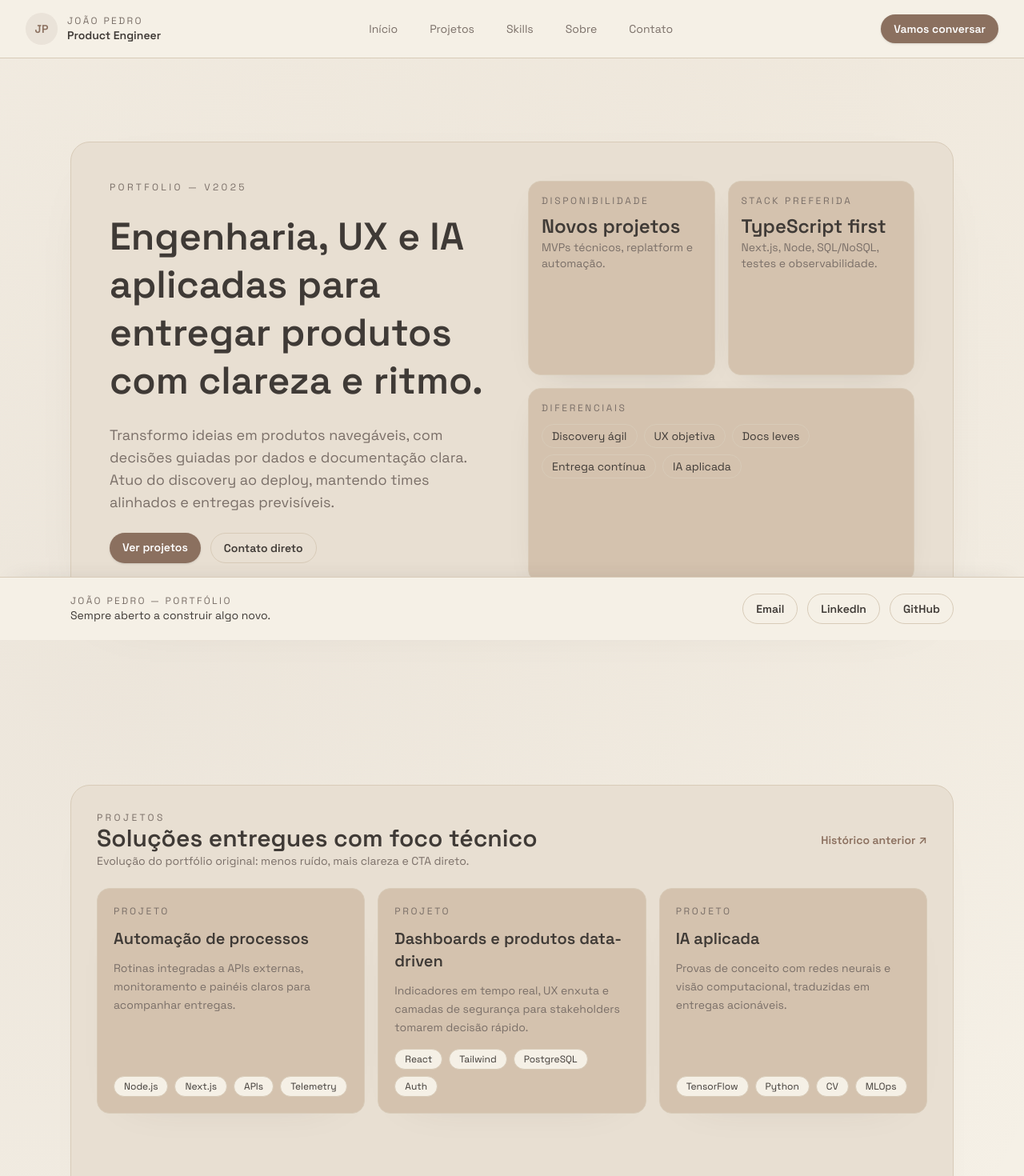
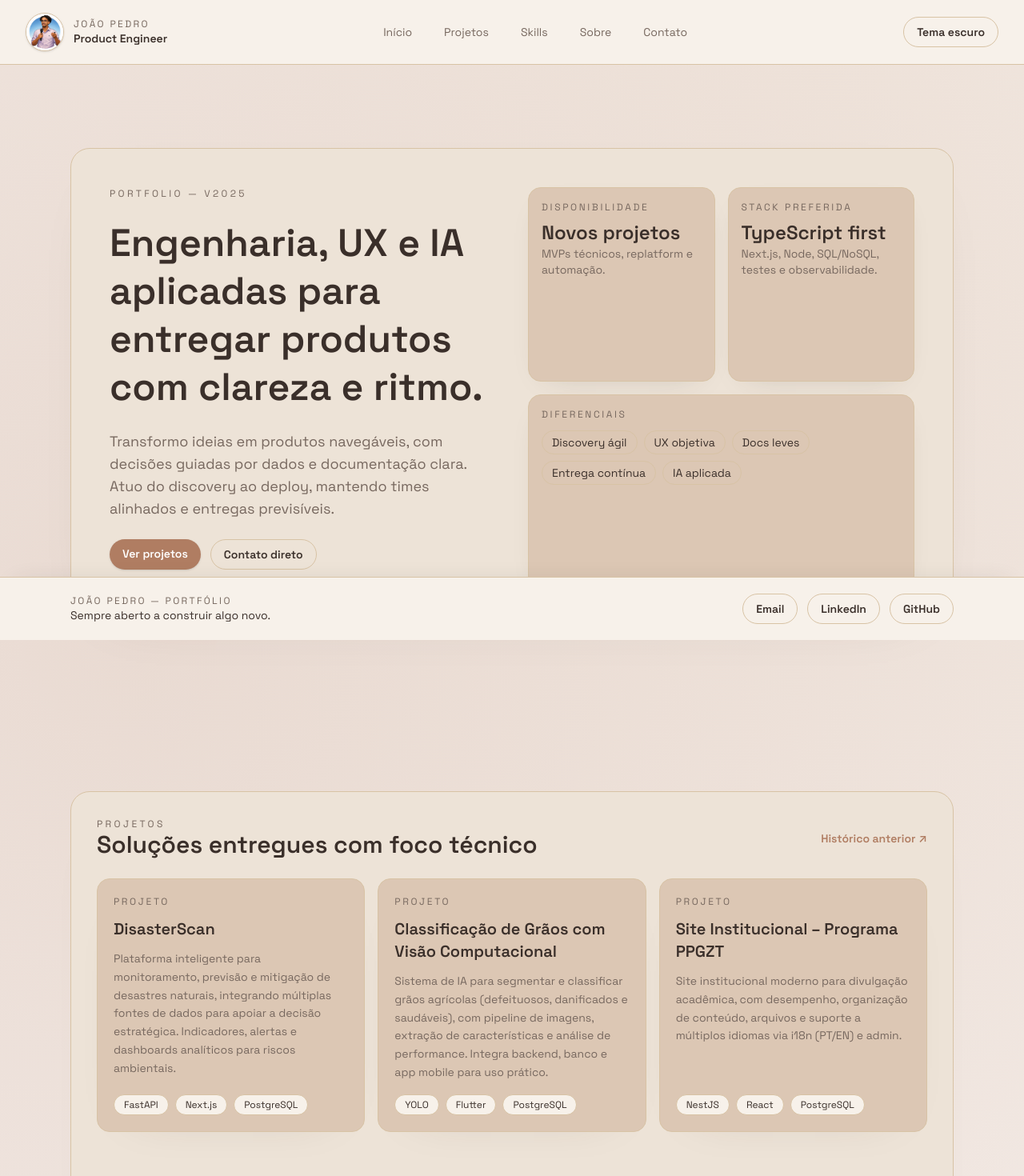
Before and after one commit to p3dru/vintage_portfolio, a Next.js app: page / in a window 1280 px wide. Shown: the top 1470 px of the page at 80% size. Built offline with nearby package versions, Linux system fonts and the light colour scheme.

Commit message:
style: updating avatar

```diff
--- a/app/globals.css
+++ b/app/globals.css
@@ -1,15 +1,28 @@
 @import "tailwindcss";
 
 :root {
-  --background: #f5f0e6;
-  --foreground: #3f3a36;
-  --muted: #7a6f68;
-  --border: #d8cbb8;
-  --accent: #8b705f;
-  --accent-soft: #c9b59a;
-  --header-footer: #f5f0e6;
-  --section: #e8dfd2;
-  --card: #d4c2ae;
+  --background: #f2e9e4;
+  --foreground: #3a2f2a;
+  --muted: #77685f;
+  --border: #d8c3a5;
+  --accent: #b07d62;
+  --accent-soft: #e5c1a9;
+  --header-footer: #f7f1ea;
+  --section: #ede3d7;
+  --card: #dcc7b4;
+}
+
+/* Tema escuro vintage */
+[data-theme="dark"] {
+  --background: #0f0b09;
+  --foreground: #f6eee6;
+  --muted: #c8b7a7;
+  --border: #241c16;
+  --accent: #e5c1a9;
+  --accent-soft: #a68d7b;
+  --header-footer: #17110d;
+  --section: #19130f;
+  --card: #241c16;
 }
 
 @theme inline {
@@ -21,9 +34,9 @@
 
 body {
   background:
-    radial-gradient(circle at 10% 20%, rgba(139, 112, 95, 0.08), transparent 35%),
-    radial-gradient(circle at 80% 0%, rgba(212, 194, 174, 0.16), transparent 30%),
-    radial-gradient(circle at 50% 100%, rgba(200, 181, 154, 0.14), transparent 45%),
+    radial-gradient(circle at 12% 18%, rgba(176, 125, 98, 0.12), transparent 38%),
+    radial-gradient(circle at 82% 6%, rgba(220, 195, 165, 0.14), transparent 34%),
+    radial-gradient(circle at 48% 94%, rgba(229, 193, 169, 0.12), transparent 45%),
     var(--background);
   color: var(--foreground);
   font-family: var(--font-sans), "Space Grotesk", system-ui, -apple-system,
--- a/app/layout.tsx
+++ b/app/layout.tsx
@@ -16,7 +16,7 @@ const plexMono = IBM_Plex_Mono({
 });
 
 export const metadata: Metadata = {
-  title: "Pedro Duarte — Portfolio",
+  title: "João Pedro — Portfolio",
   description: "Soluções web rápidas, técnicas e orientadas a produto.",
 };
 
--- a/app/page.tsx
+++ b/app/page.tsx
@@ -1,3 +1,8 @@
+"use client";
+
+import { useEffect, useState } from "react";
+import Image from "next/image";
+
 const navLinks = [
   { label: "Início", href: "#inicio" },
   { label: "Projetos", href: "#projetos" },
@@ -8,25 +13,25 @@ const navLinks = [
 
 const projects = [
   {
-    title: "Automação de processos",
+    title: "DisasterScan",
     summary:
-      "Rotinas integradas a APIs externas, monitoramento e painéis claros para acompanhar entregas.",
-    tags: ["Node.js", "Next.js", "APIs", "Telemetry"],
-    link: "https://github.com/p3dru",
+      "Plataforma inteligente para monitoramento, previsão e mitigação de desastres naturais, integrando múltiplas fontes de dados para apoiar a decisão estratégica. Indicadores, alertas e dashboards analíticos para riscos ambientais.",
+    tags: ["FastAPI", "Next.js", "PostgreSQL"],
+    link: "https://icognitiva.com/disasterscan",
   },
   {
-    title: "Dashboards e produtos data-driven",
+    title: "Classificação de Grãos com Visão Computacional",
     summary:
-      "Indicadores em tempo real, UX enxuta e camadas de segurança para stakeholders tomarem decisão rápido.",
-    tags: ["React", "Tailwind", "PostgreSQL", "Auth"],
-    link: "https://www.linkedin.com/in/p3dru/",
+      "Sistema de IA para segmentar e classificar grãos agrícolas (defeituosos, danificados e saudáveis), com pipeline de imagens, extração de características e análise de performance. Integra backend, banco e app mobile para uso prático.",
+    tags: ["YOLO", "Flutter", "PostgreSQL"],
+    link: "mailto:p3droon3@gmail.com?subject=Classifica%C3%A7%C3%A3o%20de%20Gr%C3%A3os",
   },
   {
-    title: "IA aplicada",
+    title: "Site Institucional – Programa PPGZT",
     summary:
-      "Provas de conceito com redes neurais e visão computacional, traduzidas em entregas acionáveis.",
-    tags: ["TensorFlow", "Python", "CV", "MLOps"],
-    link: "mailto:p3droon3@gmail.com?subject=Projeto%20IA",
+      "Site institucional moderno para divulgação acadêmica, com desempenho, organização de conteúdo, arquivos e suporte a múltiplos idiomas via i18n (PT/EN) e admin.",
+    tags: ["NestJS", "React", "PostgreSQL"],
+    link: "https://ppgzt.com.br/",
   },
 ];
 
@@ -69,7 +74,7 @@ const tools = [
   "Next.js, React, TypeScript",
   "Tailwind, Design Systems",
   "Node.js, FastAPI, Django",
-  "PostgreSQL, MongoDB",
+  "PostgreSQL, MySQL, MongoDB",
   "GraphQL, REST",
   "TensorFlow, Keras, YOLO",
   "Git, GitHub, CI/CD",
@@ -95,13 +100,39 @@ const contactMethods = [
 ];
 
 export default function Home() {
+  const [theme, setTheme] = useState<"light" | "dark">("light");
+
+  useEffect(() => {
+    const stored = window.localStorage.getItem("theme");
+    if (stored === "dark" || stored === "light") {
+      setTheme(stored);
+      document.documentElement.setAttribute("data-theme", stored);
+    }
+  }, []);
+
+  useEffect(() => {
+    document.documentElement.setAttribute("data-theme", theme);
+    window.localStorage.setItem("theme", theme);
+  }, [theme]);
+
+  const toggleTheme = () => {
+    setTheme((prev) => (prev === "light" ? "dark" : "light"));
+  };
+
   return (
     <div className="min-h-screen text-[var(--foreground)]">
       <header className="sticky top-0 z-20 border-b border-[var(--border)] bg-[var(--header-footer)] backdrop-blur-md">
         <div className="mx-auto flex w-full max-w-7xl items-center justify-between px-4 py-4 md:px-8">
           <div className="flex items-center gap-3">
-            <div className="flex h-10 w-10 items-center justify-center rounded-full bg-[var(--accent)]/10 text-sm font-semibold text-[var(--accent)]">
-              JP
+            <div className="relative h-12 w-12 overflow-hidden rounded-full border border-[var(--border)] bg-[var(--header-footer)] shadow-sm">
+              <Image
+                src="/avatar.png"
+                alt="Avatar de João Pedro"
+                fill
+                sizes="48px"
+                className="object-cover"
+                priority
+              />
             </div>
             <div className="flex flex-col leading-tight">
               <span className="text-xs uppercase tracking-[0.2em] text-[var(--muted)]">
@@ -123,12 +154,13 @@ export default function Home() {
               </a>
             ))}
           </nav>
-          <a
-            className="hidden rounded-full bg-[var(--accent)] px-4 py-2 text-sm font-semibold text-white shadow-sm transition hover:-translate-y-[1px] hover:shadow-md md:inline-flex"
-            href="mailto:p3droon3@gmail.com?subject=Vamos%20construir"
+          <button
+            className="hidden rounded-full border border-[var(--border)] px-4 py-2 text-sm font-semibold text-[var(--foreground)] transition hover:-translate-y-[1px] hover:border-[var(--accent)] hover:text-[var(--accent)] md:inline-flex"
+            type="button"
+            onClick={toggleTheme}
           >
-            Vamos conversar
-          </a>
+            {theme === "light" ? "Tema escuro" : "Tema claro"}
+          </button>
         </div>
       </header>
 
@@ -136,7 +168,7 @@ export default function Home() {
         <div className="section-wrapper flex min-h-[85vh] items-center justify-center">
           <section
             id="inicio"
-            className="anchor-section grid min-h-[70vh] gap-10 rounded-3xl border border-[var(--border)] bg-[var(--section)] p-8 shadow-[0_20px_80px_-60px_rgba(63,58,54,0.25)] md:min-h-[75vh] md:grid-cols-2 md:p-12"
+            className="anchor-section grid min-h-[70vh] gap-10 rounded-3xl border border-[var(--border)] bg-[var(--section)] p-8 shadow-[0_20px_80px_-60px_rgba(58,49,43,0.22)] md:min-h-[75vh] md:grid-cols-2 md:p-12"
           >
             <div className="space-y-6">
               <p className="text-xs uppercase tracking-[0.28em] text-[var(--muted)]">
@@ -166,7 +198,7 @@ export default function Home() {
               </div>
             </div>
             <div className="grid gap-4 md:grid-cols-2">
-              <div className="rounded-2xl border border-[var(--border)] bg-[var(--card)] p-4 shadow-[0_12px_40px_-28px_rgba(63,58,54,0.35)]">
+              <div className="rounded-2xl border border-[var(--border)] bg-[var(--card)] p-4 shadow-[0_12px_38px_-26px_rgba(58,49,43,0.28)]">
                 <p className="text-xs uppercase tracking-[0.22em] text-[var(--muted)]">
                   Disponibilidade
                 </p>
@@ -177,7 +209,7 @@ export default function Home() {
                   MVPs técnicos, replatform e automação.
                 </p>
               </div>
-              <div className="rounded-2xl border border-[var(--border)] bg-[var(--card)] p-4 shadow-[0_12px_40px_-28px_rgba(63,58,54,0.35)]">
+              <div className="rounded-2xl border border-[var(--border)] bg-[var(--card)] p-4 shadow-[0_12px_38px_-26px_rgba(58,49,43,0.28)]">
                 <p className="text-xs uppercase tracking-[0.22em] text-[var(--muted)]">
                   Stack preferida
                 </p>
@@ -188,7 +220,7 @@ export default function Home() {
                   Next.js, Node, SQL/NoSQL, testes e observabilidade.
                 </p>
               </div>
-              <div className="rounded-2xl border border-[var(--border)] bg-[var(--card)] p-4 shadow-[0_12px_40px_-28px_rgba(63,58,54,0.35)] md:col-span-2">
+              <div className="rounded-2xl border border-[var(--border)] bg-[var(--card)] p-4 shadow-[0_12px_38px_-26px_rgba(58,49,43,0.28)] md:col-span-2">
                 <p className="text-xs uppercase tracking-[0.22em] text-[var(--muted)]">
                   Diferenciais
                 </p>
@@ -216,7 +248,7 @@ export default function Home() {
         <div className="section-wrapper flex min-h-screen items-center justify-center">
           <section
             id="projetos"
-            className="anchor-section min-h-[75vh] space-y-6 rounded-3xl border border-[var(--border)] bg-[var(--section)] p-6 shadow-[0_20px_70px_-60px_rgba(63,58,54,0.18)] md:p-8"
+            className="anchor-section min-h-[75vh] space-y-6 rounded-3xl border border-[var(--border)] bg-[var(--section)] p-6 shadow-[0_20px_70px_-60px_rgba(58,49,43,0.16)] md:p-8"
           >
             <div className="flex flex-col gap-2 md:flex-row md:items-center md:justify-between">
               <div>
@@ -227,7 +259,7 @@ export default function Home() {
                   Soluções entregues com foco técnico
                 </h2>
                 <p className="text-sm text-[var(--muted)]">
-                  Evolução do portfólio original: menos ruído, mais clareza e CTA direto.
+                  {/* Evolução do portfólio original: menos ruído, mais clareza e CTA direto. */}
                 </p>
               </div>
               <a
@@ -244,7 +276,7 @@ export default function Home() {
               {projects.map((project) => (
                 <a
                   key={project.title}
-                  className="group flex flex-col justify-between rounded-2xl border border-[var(--border)] bg-[var(--card)] p-5 shadow-[0_18px_60px_-50px_rgba(63,58,54,0.25)] transition hover:-translate-y-1 hover:border-[var(--accent)]/40 hover:shadow-[0_24px_70px_-58px_rgba(63,58,54,0.32)]"
+                  className="group flex flex-col justify-between rounded-2xl border border-[var(--border)] bg-[var(--card)] p-5 shadow-[0_18px_60px_-50px_rgba(58,49,43,0.22)] transition hover:-translate-y-1 hover:border-[var(--accent)]/40 hover:shadow-[0_24px_70px_-58px_rgba(58,49,43,0.3)]"
                   href={project.link}
                   target={project.link.startsWith("http") ? "_blank" : undefined}
                   rel={project.link.startsWith("http") ? "noreferrer" : undefined}
@@ -282,7 +314,7 @@ export default function Home() {
         <div className="section-wrapper flex min-h-screen items-center justify-center">
           <section
             id="skills"
-            className="anchor-section min-h-[70vh] space-y-6 rounded-3xl border border-[var(--border)] bg-[var(--section)] p-8 shadow-[0_20px_80px_-60px_rgba(63,58,54,0.22)]"
+            className="anchor-section min-h-[70vh] space-y-6 rounded-3xl border border-[var(--border)] bg-[var(--section)] p-8 shadow-[0_20px_80px_-60px_rgba(58,49,43,0.2)]"
           >
             <div className="flex flex-col gap-2 md:flex-row md:items-center md:justify-between">
               <div>
@@ -293,8 +325,8 @@ export default function Home() {
                   Fundamentos sólidos e entregáveis
                 </h2>
                 <p className="text-sm text-[var(--muted)]">
-                  Conteúdo organizado e direto, inspirado na versão anterior porém mais
-                  profissional.
+                  {/* Conteúdo organizado e direto, inspirado na versão anterior porém mais
+                  profissional. */}
                 </p>
               </div>
             </div>
@@ -334,7 +366,7 @@ export default function Home() {
         <div className="section-wrapper flex min-h-screen items-center justify-center">
           <section
             id="sobre"
-            className="anchor-section grid min-h-[75vh] gap-6 rounded-3xl border border-[var(--border)] bg-[var(--section)] p-8 shadow-[0_20px_70px_-60px_rgba(63,58,54,0.18)] md:grid-cols-3"
+            className="anchor-section grid min-h-[75vh] gap-6 rounded-3xl border border-[var(--border)] bg-[var(--section)] p-8 shadow-[0_20px_70px_-60px_rgba(58,49,43,0.16)] md:grid-cols-3"
           >
             <div className="md:col-span-2 space-y-4">
               <p className="text-xs uppercase tracking-[0.28em] text-[var(--muted)]">
@@ -377,7 +409,7 @@ export default function Home() {
         <div className="section-wrapper flex min-h-screen items-center justify-center">
           <section
             id="contato"
-            className="anchor-section grid min-h-[65vh] gap-6 rounded-3xl border border-[var(--border)] bg-[var(--section)] p-8 shadow-[0_20px_70px_-60px_rgba(63,58,54,0.18)] md:grid-cols-2"
+            className="anchor-section grid min-h-[65vh] gap-6 rounded-3xl border border-[var(--border)] bg-[var(--section)] p-8 shadow-[0_20px_70px_-60px_rgba(58,49,43,0.16)] md:grid-cols-2"
           >
             <div className="space-y-4">
               <p className="text-xs uppercase tracking-[0.28em] text-[var(--muted)]">
@@ -432,7 +464,7 @@ export default function Home() {
         </div>
       </main>
 
-      <footer className="fixed bottom-0 left-0 right-0 border-t border-[var(--border)] bg-[var(--header-footer)] backdrop-blur-sm shadow-[0_-10px_30px_-20px_rgba(63,58,54,0.2)]">
+      <footer className="fixed bottom-0 left-0 right-0 border-t border-[var(--border)] bg-[var(--header-footer)] backdrop-blur-sm shadow-[0_-10px_30px_-20px_rgba(58,49,43,0.16)]">
         <div className="mx-auto flex max-w-6xl flex-col items-start justify-between gap-3 px-4 py-5 text-sm text-[var(--muted)] md:flex-row md:items-center md:px-6">
           <div>
             <p className="text-xs uppercase tracking-[0.2em] text-[var(--muted)]">
```
Also changed, not shown: public/avatar.png (added).
